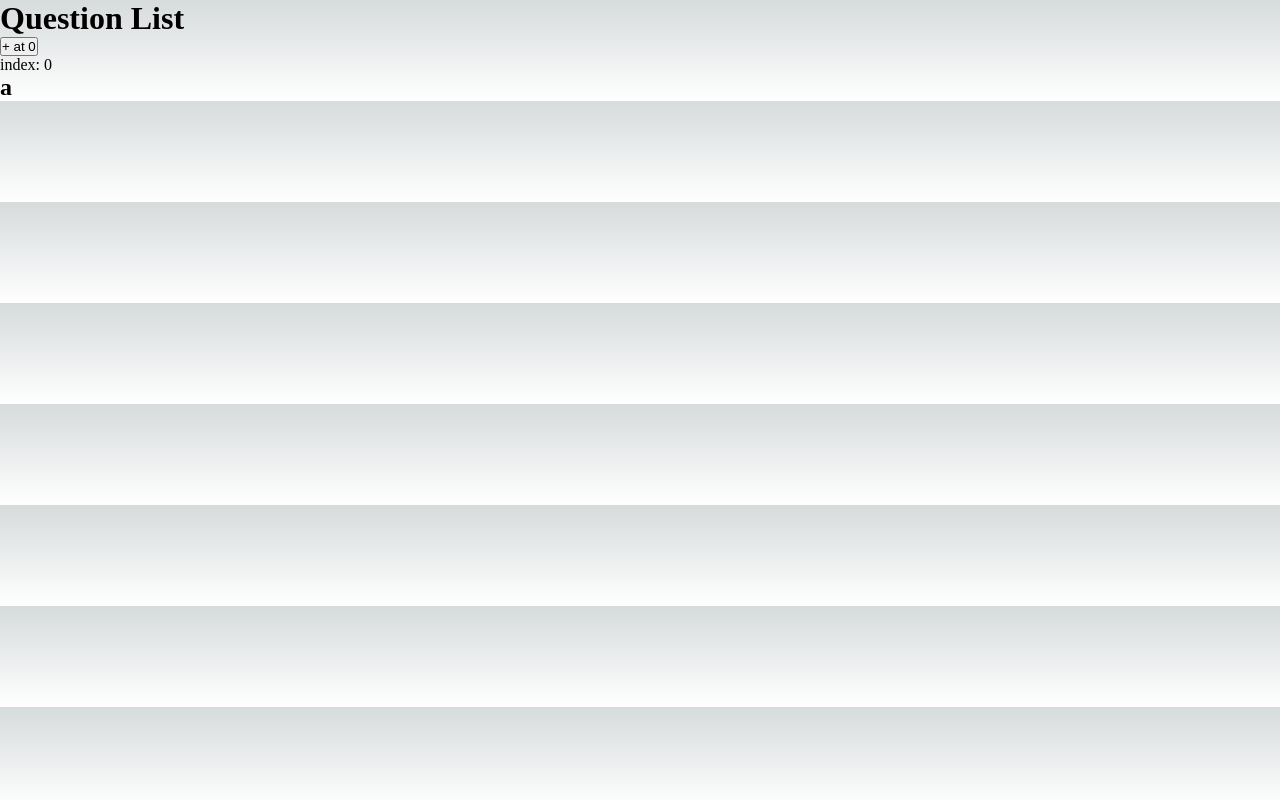
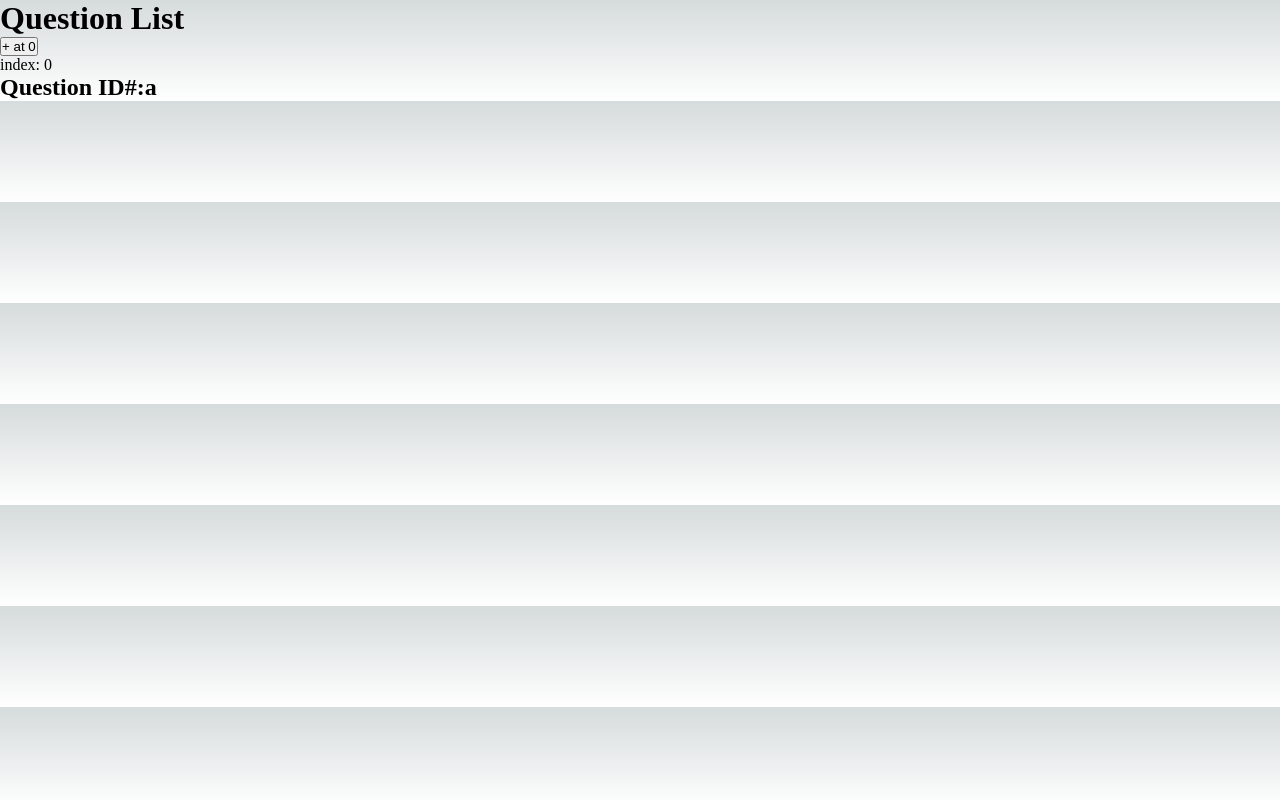
Before and after one commit to klalicki/mini-survey, a Next.js app: page /edit in a window 1280 px wide. Built offline with nearby package versions, Linux system fonts and the light colour scheme.

Commit message:
fixes bug where index 0 inserts at the end instead of beginning

```diff
--- a/components/EditQuestion/EditQuestion.tsx
+++ b/components/EditQuestion/EditQuestion.tsx
@@ -4,7 +4,7 @@ import { useEffect, useState } from "react";
 const EditQuestion = ({ questionData }: { questionData: SurveyQuestion }) => {
   return (
     <article>
-      <h2>{questionData.staticID}</h2>
+      <h2>Question ID#:{questionData.staticID}</h2>
     </article>
   );
 };
--- a/contexts/QuestionListContext.tsx
+++ b/contexts/QuestionListContext.tsx
@@ -26,7 +26,7 @@ const QuestionListWrapper = (props: PropsWithChildren) => {
    * the array. If not, the new quetion will be added at the end of the list.
    */
   const addBlankQuestion = (index?: number) => {
-    if (index) {
+    if (index !== undefined) {
       const firstSet = [...questionList].slice(0, index);
       const secondSet = [...questionList].slice(index);
       console.log(firstSet, secondSet);
```
